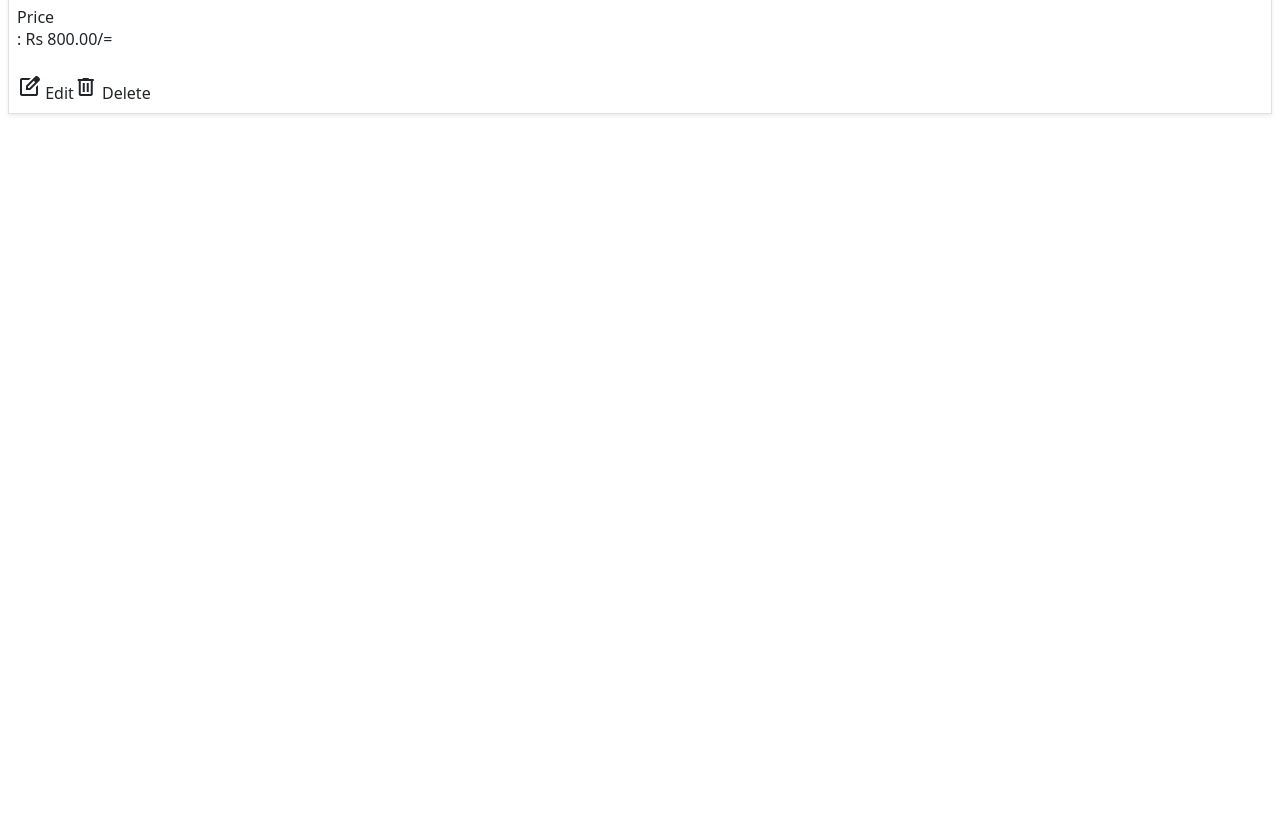
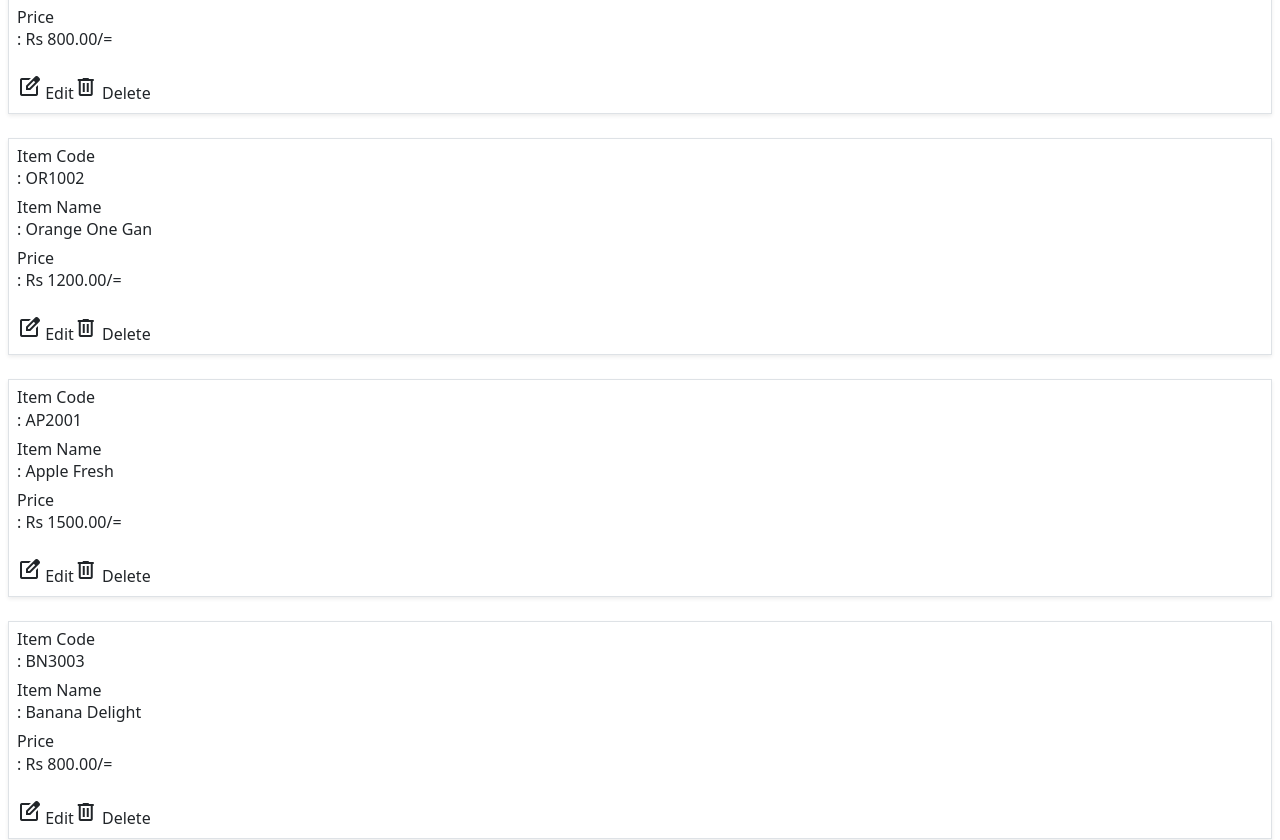
Before and after one commit to BKPASQUAL/CH-PriceList_FE, a React (Vite) app: page / in a window 1280 px wide. Shown: the part 1280-2120 px from the top of the page. Before the commit the page ends 1426 px from the top, so only its background shows below. Built offline with nearby package versions, Linux system fonts and the light colour scheme.

Commit message:
Design model

```diff
--- a/src/components/models/AddItemsModel.jsx
+++ b/src/components/models/AddItemsModel.jsx
@@ -33,10 +33,13 @@ function AddItemsModel({ open, handleClose }) {
       PaperProps={{
         sx: {
           borderRadius: "10px",
+          padding:"4px"
         },
+
+
       }}
     >
-      <DialogTitle >
+      <DialogTitle>
         <Typography variant="h6">Add New Item</Typography>
       </DialogTitle>
 
@@ -97,15 +100,14 @@ function AddItemsModel({ open, handleClose }) {
           </Grid>
         </Box>
       </DialogContent>
-
-      <DialogActions>
-        <Button onClick={handleSubmit} variant="contained" color="primary">
+      <div className="pb-4 flex justify-end px-6 gap-2">
+        <Button onClick={handleSubmit} variant="contained" color="primary" className="w-1/2">
           Add Item
         </Button>
-        <Button onClick={handleClose} variant="outlined" color="secondary">
+        <Button onClick={handleClose} variant="contained" color="error" className="w-1/2">
           Cancel
         </Button>
-      </DialogActions>
+      </div>
     </Dialog>
   );
 }
--- a/src/components/pages/Dashbourd.jsx
+++ b/src/components/pages/Dashbourd.jsx
@@ -13,7 +13,7 @@ function Dashbourd() {
 
   return (
     <div className="px-6 py-6 bg-[#f3f9ff] h-screen fixed w-full">
-      <div className="text-xl font-semibold mb-4">Items Price List</div>
+      <div className="text-2xl font-bold mb-4">Items Price List</div>
       <div className="">
         <div className="flex flex-col">
           <input
--- a/src/components/tables/DashbourdTable.jsx
+++ b/src/components/tables/DashbourdTable.jsx
@@ -1,6 +1,36 @@
 import React from "react";
 
 const mockData = [
+  {
+    id: 1,
+    itemCode: "OR1002",
+    itemName: "Orange One Gan",
+    price: "Rs 1200.00/=",
+  },
+  {
+    id: 2,
+    itemCode: "AP2001",
+    itemName: "Apple Fresh",
+    price: "Rs 1500.00/=",
+  },
+  {
+    id: 3,
+    itemCode: "BN3003",
+    itemName: "Banana Delight",
+    price: "Rs 800.00/=",
+  },
+  {
+    id: 3,
+    itemCode: "BN3003",
+    itemName: "Banana Delight",
+    price: "Rs 800.00/=",
+  },
+  {
+    id: 3,
+    itemCode: "BN3003",
+    itemName: "Banana Delight",
+    price: "Rs 800.00/=",
+  },
   {
     id: 1,
     itemCode: "OR1002",
```
